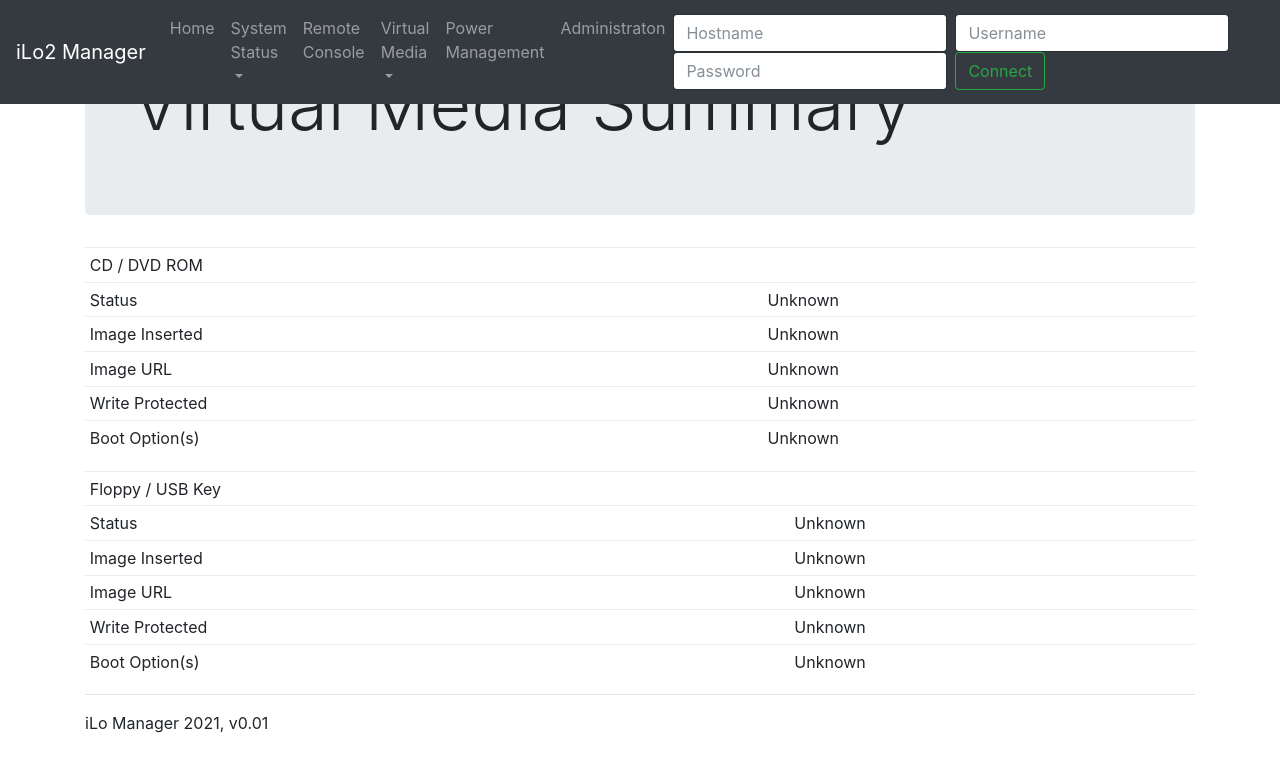
After one commit to Mulan-Szechuan-Sauce/iLo-Manager, a Django app: template ilo2/templates/ilo2/virtual_media/virtualMediaSummary.html in a window 1280 px wide. The commit adds this page. Shown: the top 772 px of the page. Run offline with Django 3.2, Linux system fonts and the light colour scheme; the template is opened without the code that fills it, so the values that code supplies are empty; some libraries are stand-ins or nearby versions.

Commit message:
Added Virtual Media summary page

```diff
--- a/ilo2/templates/ilo2/_items/navbar.html
+++ b/ilo2/templates/ilo2/_items/navbar.html
@@ -20,11 +20,14 @@
                     <li><a class="dropdown-item" href="{% url 'systemStatusSummary' %}">Diagnostics</a></li>
                 </ul>
             </li>
-            <li class="nav-item {% if '/ilo2/remoteConsole' == request.path %}active {% endif %}">
-                <a class="nav-link" href="{% url 'remoteConsole' %}">Remote Console</a>
+            <li class="nav-item {% if '/ilo2/virtualMedia' == request.path %}active {% endif %}">
+                <a class="nav-link" href="{% url 'virtualMedia' %}">Remote Console</a>
             </li>
-            <li class="nav-item {% if '/ilo2/virtualMedia' == request.path %}active {% endif %}">
-                <a class="nav-link" href="{% url 'virtualMedia' %}">Virtual Media</a>
+            <li class="nav-item dropdown {% if '/ilo2/systemStatus' in request.path %}active {% endif %}">
+                <a class="nav-link dropdown-toggle" href="#" data-toggle="dropdown">Virtual Media</a>
+                <ul class="dropdown-menu">
+                    <li><a class="dropdown-item" href="{% url 'virtualMediaSummary' %}">Summary</a></li>
+                </ul>
             </li>
             <li class="nav-item {% if '/ilo2/powerManagement' == request.path %}active {% endif %}">
                 <a class="nav-link" href="{% url 'powerManagement' %}">Power Management</a>
--- /dev/null
+++ b/ilo2/templates/ilo2/virtual_media/virtualMediaSummary.html
@@ -0,0 +1,69 @@
+{% extends 'ilo2/base.html' %}
+{% block content %}
+    <div class="jumbotron">
+        <div class="container">
+            <h1 class="display-3">Virtual Media Summary</h1>
+        </div>
+    </div>
+
+    <table class="table table-sm">
+        <thead>
+          <tr>
+            <td scope="col">CD / DVD ROM</td>
+            <td></td>
+          </tr>
+        </thead>
+        <tbody>
+          <tr>
+            <td>Status</td>
+            <td>{{ cdrom.applet|default:'Unknown' }}</td>
+          </tr>
+          <tr>
+            <td>Image Inserted</td>
+            <td>{{ cdrom.image_inserted|default:'Unknown' }}</td>
+          </tr>
+          <tr>
+            <td>Image URL</td>
+            <td>{{ cdrom.image_url|default:'Unknown' }}</td>
+          </tr>
+          <tr>
+            <td>Write Protected</td>
+            <td>{{ cdrom.write_protect|default:'Unknown' }}</td>
+          </tr>
+          <tr>
+            <td>Boot Option(s)</td>
+            <td>{{ cdrom.boot|default:'Unknown' }}</td>
+          </tr>
+        </tbody>
+      </table>
+      <table class="table table-sm">
+        <thead>
+          <tr>
+            <td scope="col">Floppy / USB Key</td>
+            <td></td>
+          </tr>
+        </thead>
+        <tbody>
+          <tr>
+            <td>Status</td>
+            <td>{{ floppy.applet|default:'Unknown' }}</td>
+          </tr>
+          <tr>
+            <td>Image Inserted</td>
+            <td>{{ floppy.image_inserted|default:'Unknown' }}</td>
+          </tr>
+          <tr>
+            <td>Image URL</td>
+            <td>{{ floppy.image_url|default:'Unknown' }}</td>
+          </tr>
+          <tr>
+            <td>Write Protected</td>
+            <td>{{ floppy.write_protect|default:'Unknown' }}</td>
+          </tr>
+          <tr>
+            <td>Boot Option(s)</td>
+            <td>{{ floppy.boot|default:'Unknown' }}</td>
+          </tr>
+        </tbody>
+      </table>
+{% endblock %}
```
Also changed, not shown: ilo2/urls.py (+36 -13 lines), ilo2/virtualMediaViews.py (added, +44 -0 lines), ilo2/systemStatusViews.py (renamed from ilo2/views.py).
